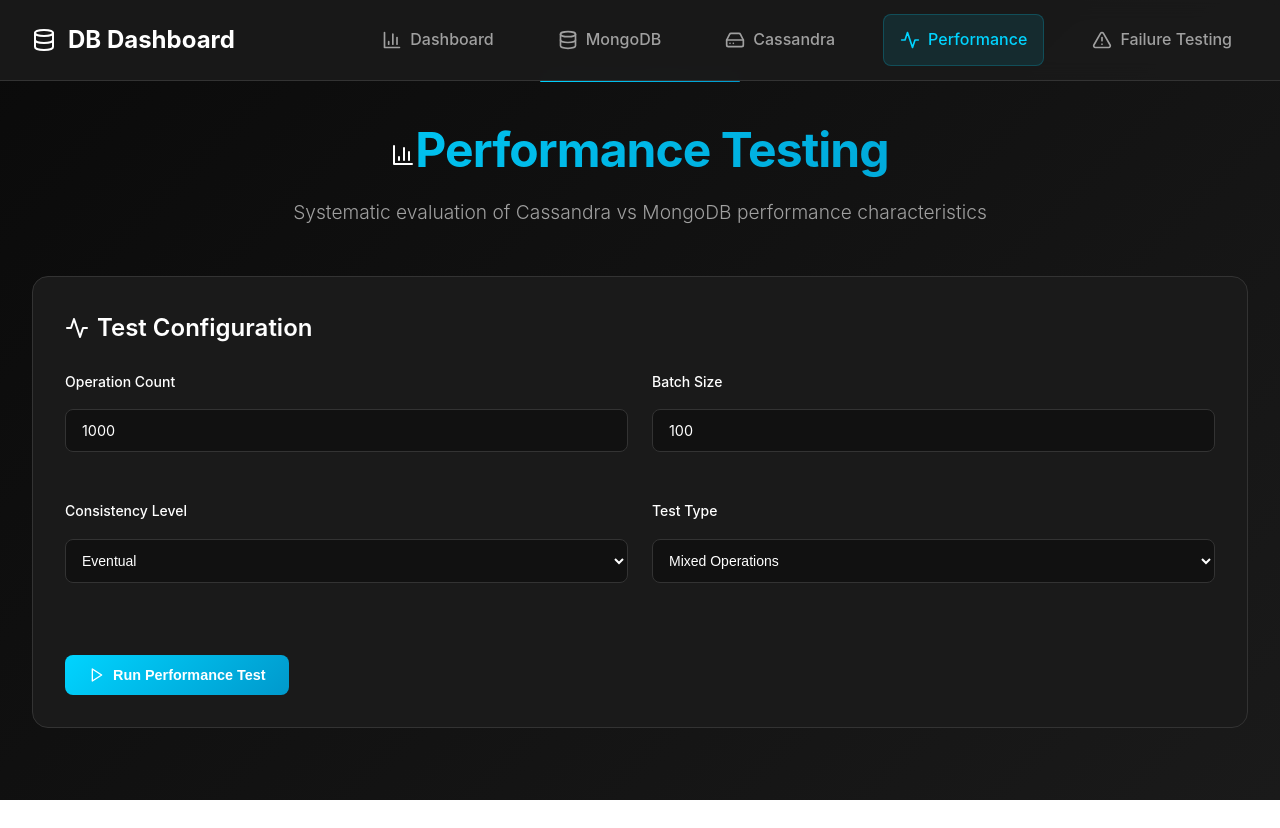
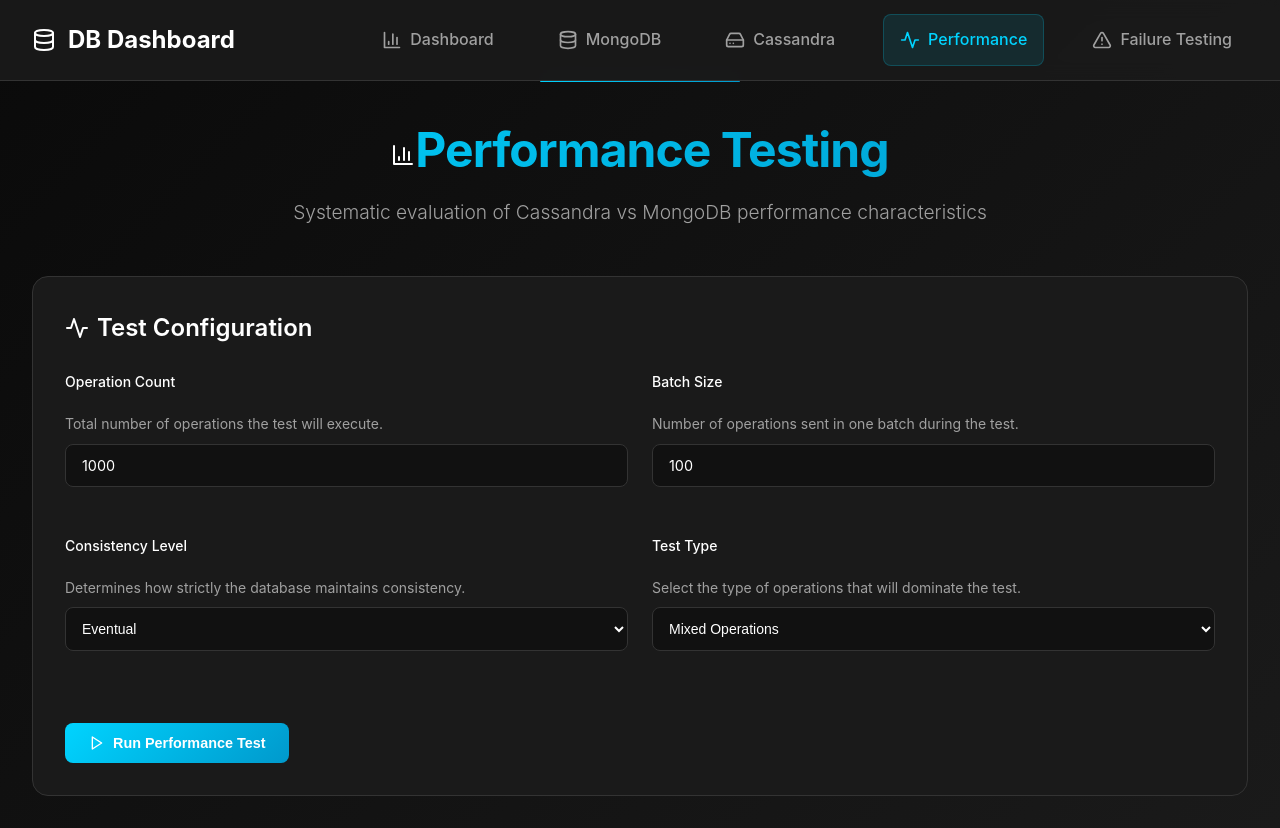
Before and after one commit to Sadoklaoo/distributed_database_tradeoff, a React (Vite) app in the folder web/: page /performance in a window 1280 px wide. Before the commit the page ends 800 px from the top, so only its background shows below. Built offline with nearby package versions, Linux system fonts and the light colour scheme.

Commit message:
Test configuration description

```diff
--- a/web/src/pages/Performance.tsx
+++ b/web/src/pages/Performance.tsx
@@ -99,24 +99,35 @@
         <div className="grid grid-cols-2 gap-6">
           <div className="form-group">
             <label>Operation Count</label>
+            <p className="form-description">
+              Total number of operations the test will execute.
+            </p>
             <input
               type="number"
               value={testConfig.operationCount}
               onChange={(e) => setTestConfig({...testConfig, operationCount: parseInt(e.target.value)})}
               className="form-input"
             />
+
           </div>
           <div className="form-group">
             <label>Batch Size</label>
+            <p className="form-description">
+              Number of operations sent in one batch during the test.
+            </p>
             <input
               type="number"
               value={testConfig.batchSize}
               onChange={(e) => setTestConfig({...testConfig, batchSize: parseInt(e.target.value)})}
               className="form-input"
             />
+
           </div>
           <div className="form-group">
             <label>Consistency Level</label>
+            <p className="form-description">
+              Determines how strictly the database maintains consistency.
+            </p>
             <select
               value={testConfig.consistencyLevel}
               onChange={(e) => setTestConfig({...testConfig, consistencyLevel: e.target.value})}
@@ -126,9 +137,13 @@
               <option value="strong">Strong</option>
               <option value="session">Session</option>
             </select>
+
           </div>
           <div className="form-group">
             <label>Test Type</label>
+            <p className="form-description">
+              Select the type of operations that will dominate the test.
+            </p>
             <select
               value={testConfig.testType}
               onChange={(e) => setTestConfig({...testConfig, testType: e.target.value})}
@@ -139,6 +154,7 @@
               <option value="write-heavy">Write Heavy</option>
               <option value="update-heavy">Update Heavy</option>
             </select>
+
           </div>
         </div>
         <button
--- a/web/src/styles.css
+++ b/web/src/styles.css
@@ -1116,6 +1116,12 @@
   background: var(--bg-secondary);
 }
 
+.form-description {
+  font-size: 0.875rem; /* small text */
+  color: var(--text-muted); /* gray color */
+  margin-top: 0.25rem;
+}
+
 /* Responsive Modal */
 @media (max-width: 768px) {
   .modal {
--- a/web/vite.config.ts
+++ b/web/vite.config.ts
@@ -5,6 +5,7 @@
   plugins: [react()],
   server: {
     port: 5173,
+    host: '0.0.0.0',
     proxy: {
       '/api': {
         target: 'http://controller:8000',
```
